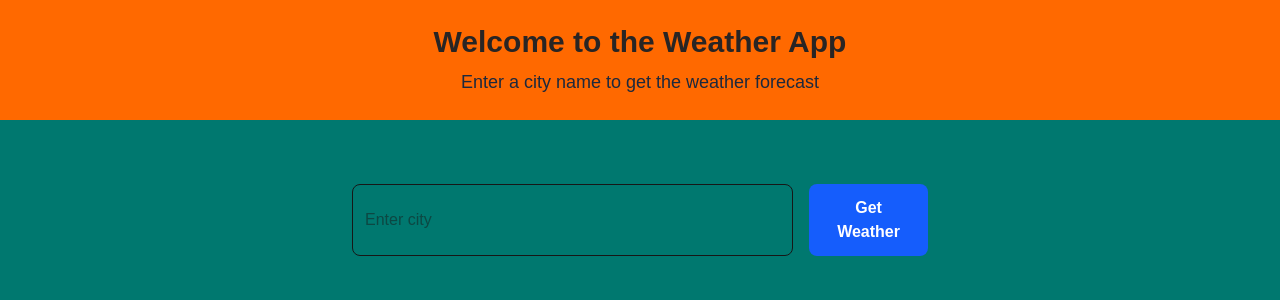
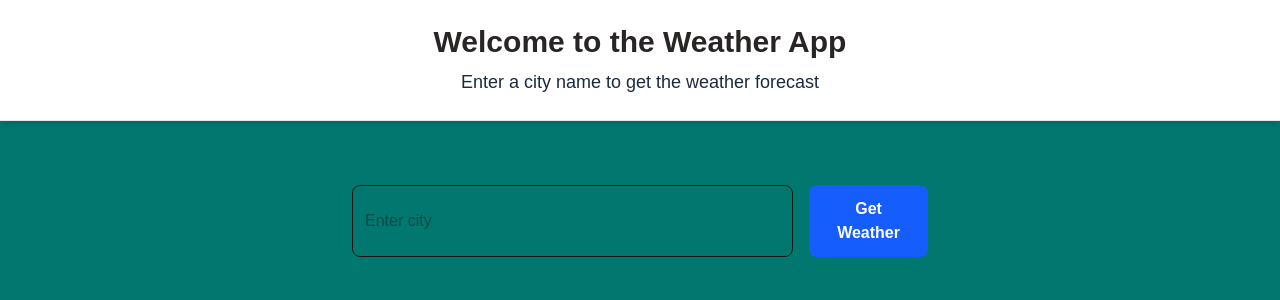
Before and after one commit to Bolaji87/weather-app, a Next.js app: page / in a window 1280 px wide. Shown: the top 300 px of the page. Built offline with nearby package versions, Linux system fonts and the light colour scheme; no server answers.

Commit message:
feat: changes bg color

```diff
--- a/components/Header.tsx
+++ b/components/Header.tsx
@@ -2,7 +2,7 @@ import React from "react";
 
 function Header() {
   return (
-    <header className="text-center bg-orange-500 py-6 px-4">
+    <header className="text-center bg-white shadow-md border-b border-gray-200 py-6 px-4">
       <h1 className="text-3xl font-extrabold text-stone-800 mb-2">
         Welcome to the Weather App
       </h1>
```
